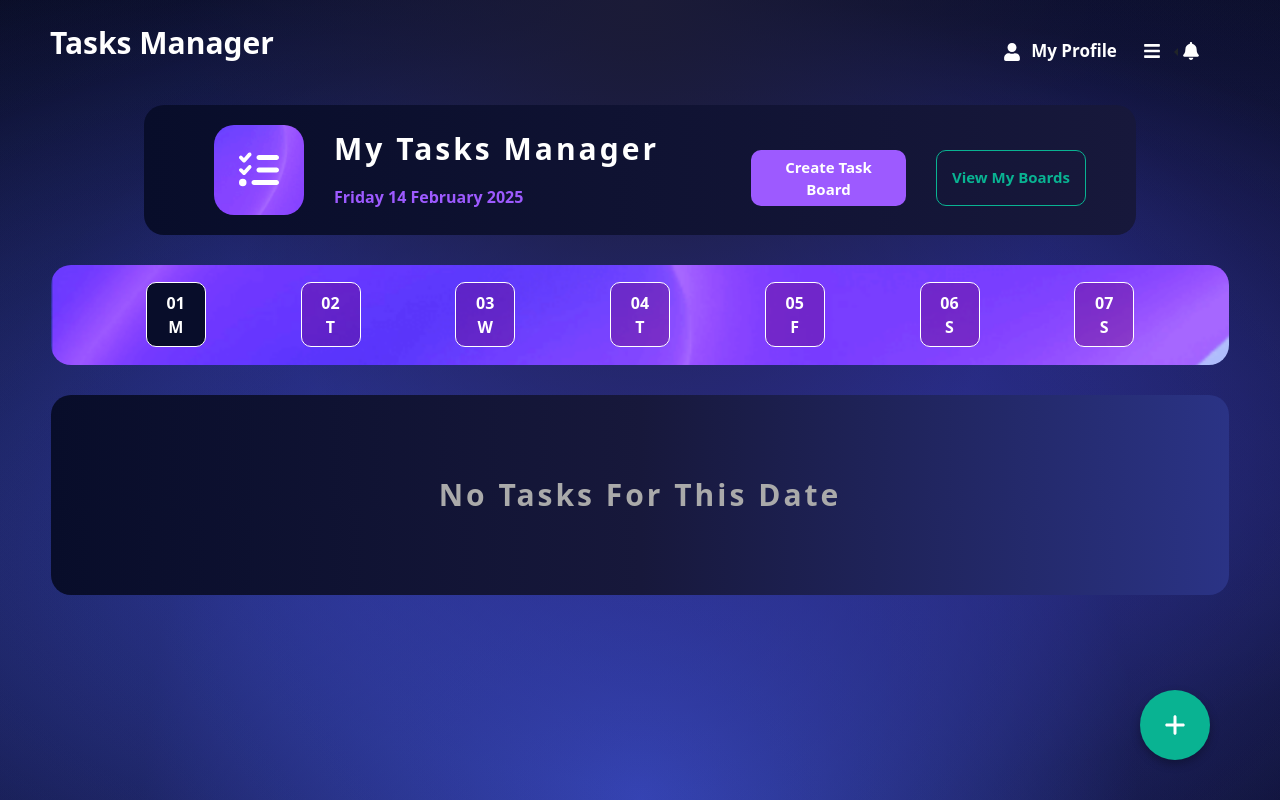
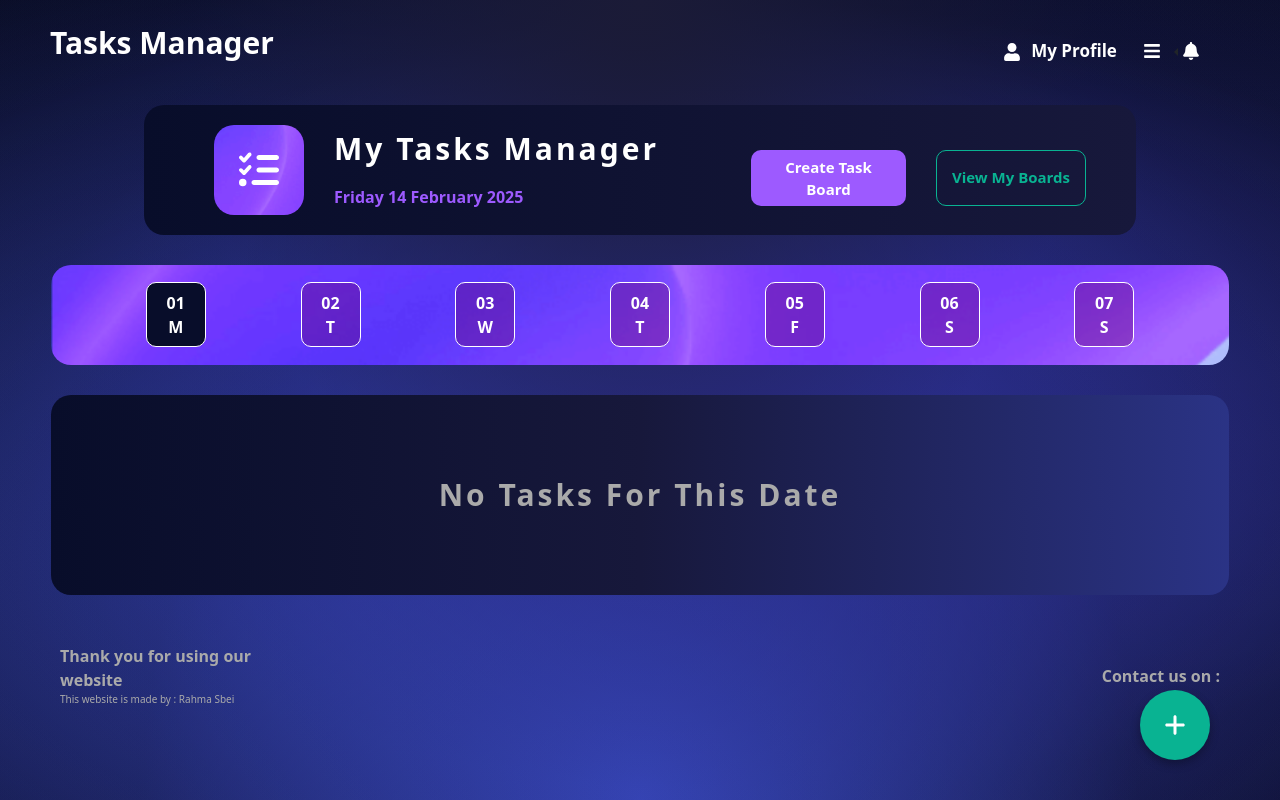
Before and after one commit to Rahma-sbei/-LifeSync-React-Task-Manager-Application, a React (Create React App) app: page /Tasks in a window 1280 px wide. Built offline with nearby package versions, Linux system fonts and the light colour scheme.

Commit message:
add footer

```diff
--- /dev/null
+++ b/src/components/Footer.jsx
@@ -0,0 +1,94 @@
+import React from "react";
+import { FaHandHoldingHeart } from "react-icons/fa6";
+import { Card } from "react-bootstrap";
+
+export default function Footer() {
+  return (
+    <div
+      style={{
+        backgroundSize: "cover",
+        height: "40px",
+        width: "100%",
+        paddingLeft: "60px",
+        paddingRight: "60px",
+        display: "flex",
+        flexDirection: "row",
+        alignItems: "center",
+        justifyContent: "space-between",
+        paddingTop: "40px",
+        paddingBottom: "10px",
+      }}
+    >
+      <div
+        style={{
+          marginTop: "22px",
+          paddingTop: "0px",
+          width: "20%",
+          display: "flex",
+          flexDirection: "column",
+          alignItems: "start",
+          justifyContent: "center",
+          paddingBottom: "0px",
+        }}
+      >
+        <Card.Text
+          style={{
+            fontWeight: "bold",
+            color: "#aaa",
+            display: "flex",
+            alignItems: "center",
+            marginTop: "20px",
+            marginBottom: "0px",
+          }}
+        >
+          Thank you for using our website
+        </Card.Text>
+
+        <Card.Text
+          style={{
+            fontSize: "10px",
+            color: "#aaa",
+            display: "flex",
+            alignItems: "center",
+          }}
+        >
+          This website is made by : Rahma Sbei
+        </Card.Text>
+      </div>
+      <div
+        style={{
+          marginTop: "22px",
+          paddingTop: "0px",
+          width: "20%",
+          display: "flex",
+          flexDirection: "column",
+          alignItems: "end",
+          justifyContent: "center",
+          paddingBottom: "0px",
+        }}
+      >
+        <Card.Text
+          style={{
+            fontWeight: "bold",
+            color: "#aaa",
+            display: "flex",
+            alignItems: "center",
+            marginTop: "20px",
+            marginBottom: "0px",
+          }}
+        >
+          Contact us on :
+        </Card.Text>
+
+        <Card.Text
+          style={{
+            fontSize: "10px",
+            color: "#aaa",
+            display: "flex",
+            alignItems: "center",
+          }}
+        ></Card.Text>
+      </div>
+    </div>
+  );
+}
--- a/src/components/FullApp.jsx
+++ b/src/components/FullApp.jsx
@@ -2,6 +2,7 @@ import SignIn from "./SignIn";
 import SignUp from "./SignUp";
 import NavBar from "./NavBar";
 import HomePage from "./HomePage";
+import Footer from "./Footer";
 import { Routes, Route, useLocation } from "react-router-dom";
 import TasksPage from "./TasksPage";
 
@@ -33,6 +34,7 @@ export default function FullApp() {
         <Route path="/Home" element={<HomePage />} />
         <Route path="/Tasks" element={<TasksPage />} />
       </Routes>
+      <Footer />
     </div>
   );
 }
```
